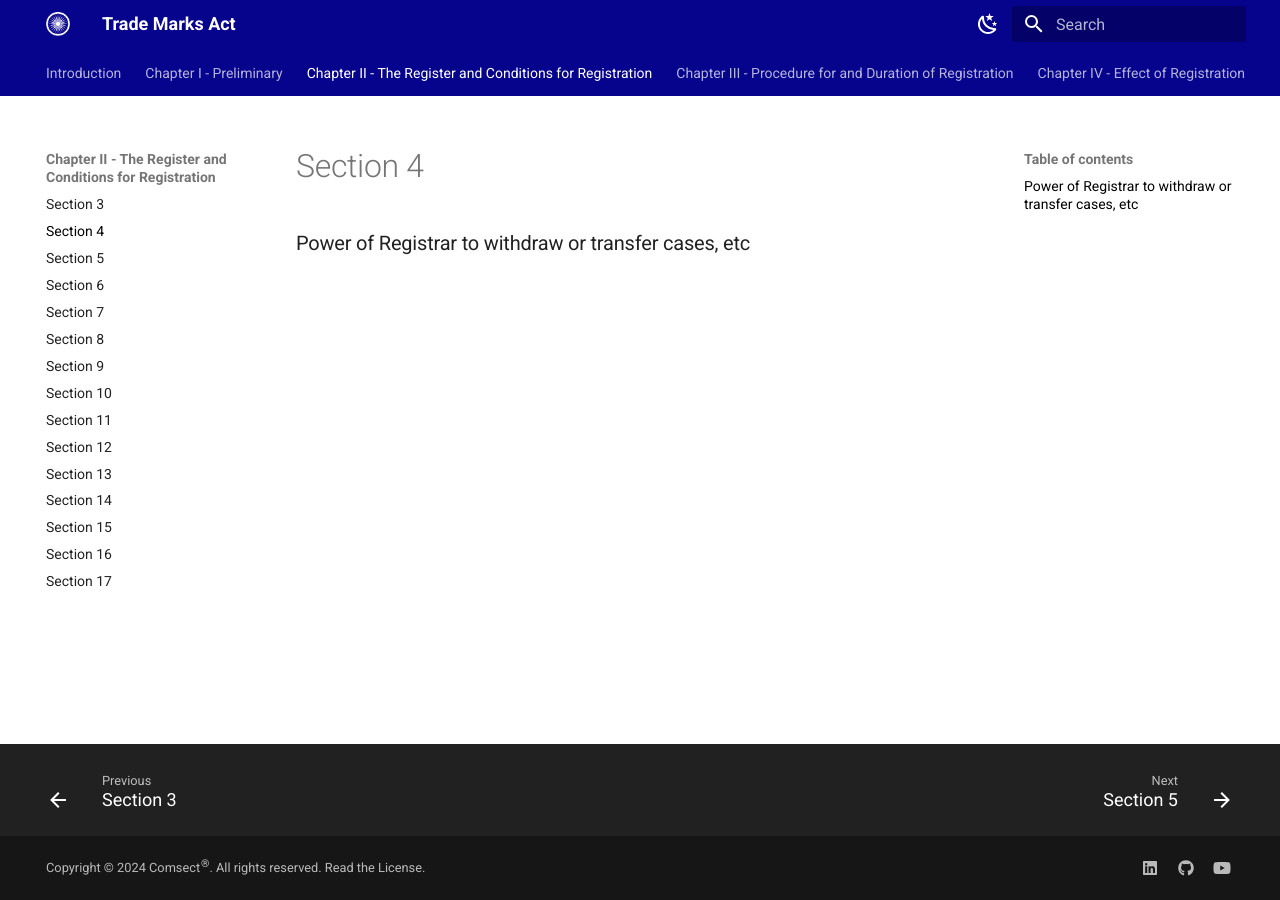
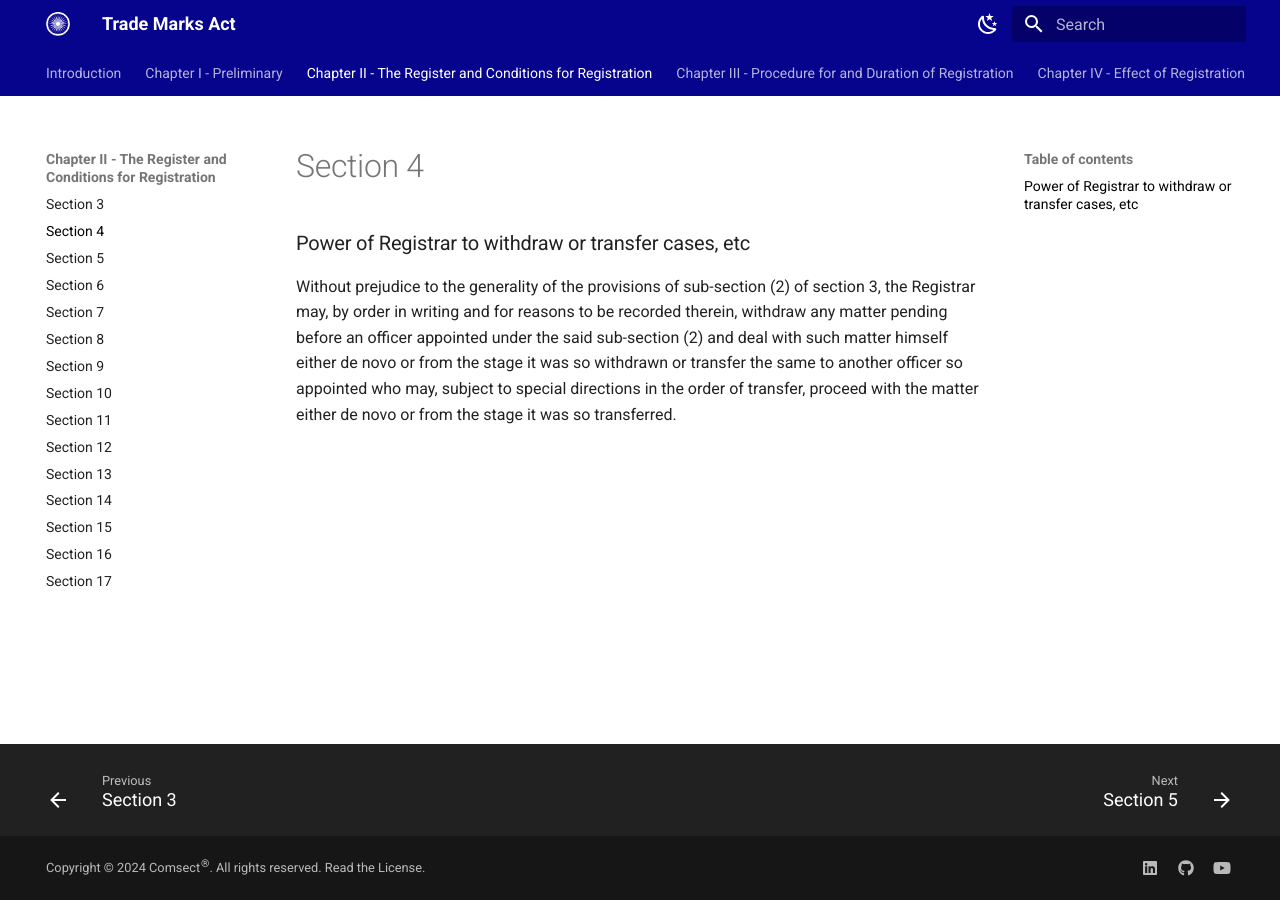
Before and after one commit to comsect/trademarks-act, an MkDocs documentation site: the page built from docs/en/4.md, in a window 1280 px wide. Built offline with MkDocs 1.6.1 and Material for MkDocs 9.7.7, drawn with Linux system fonts in a browser that asks for light colours.

Commit message:
add section four

```diff
--- a/docs/en/4.md
+++ b/docs/en/4.md
@@ -3,3 +3,5 @@ description: Power of Registrar to withdraw or transfer cases, etc
 ---
 
 ### Power of Registrar to withdraw or transfer cases, etc
+
+Without prejudice to the generality of the provisions of sub-section (2) of section 3, the Registrar may, by order in writing and for reasons to be recorded therein, withdraw any matter pending before an officer appointed under the said sub-section (2) and deal with such matter himself either de novo or from the stage it was so withdrawn or transfer the same to another officer so appointed who may, subject to special directions in the order of transfer, proceed with the matter either de novo or from the stage it was so transferred.
```
